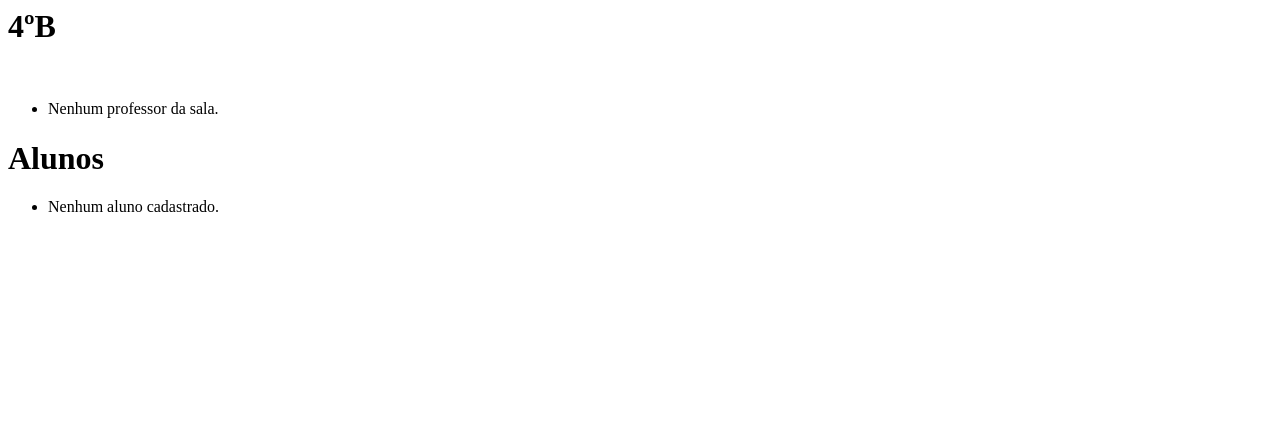
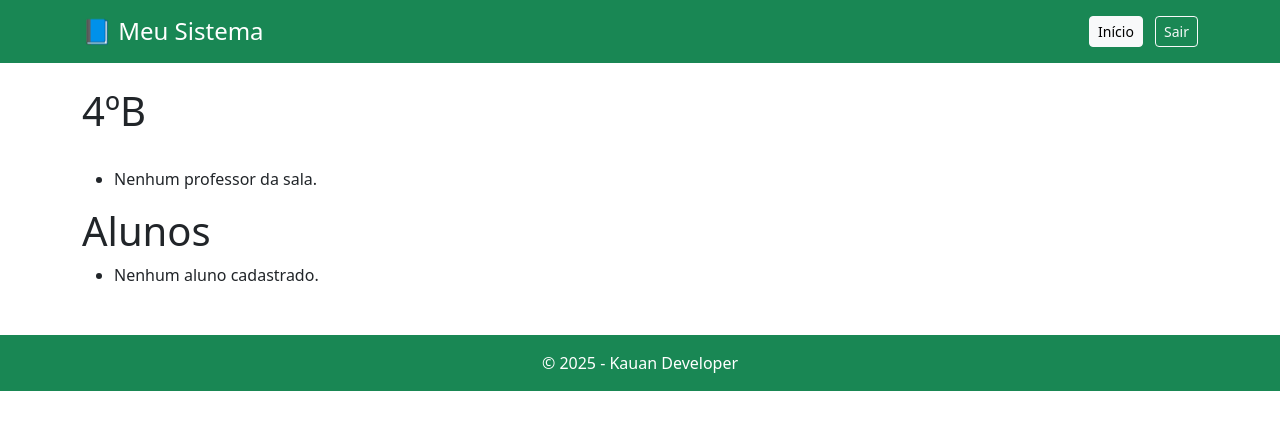
Before and after one commit to KauanAfonso/Gerenciamento-de-turmas, a Django app: page /turmas/detalhes/2 in a window 1280 px wide. Shown: the top 430 px of the page. Run offline with Django 5.2, Linux system fonts and the light colour scheme; data comes from the database, SQL or seed files in the repository; both versions use the stored data as it was after the commit.

Commit message:
Fazendo um frontend

```diff
--- /dev/null
+++ b/project/app/Templates/base.html
@@ -0,0 +1,41 @@
+{% load static %}
+<!DOCTYPE html>
+<html lang="pt-br">
+<head>
+    <meta charset="UTF-8">
+    <title>{% block title %}Minha Página{% endblock %}</title>
+
+    <!-- Bootstrap CDN -->
+    <link href="https://cdn.jsdelivr.net/npm/bootstrap@5.3.3/dist/css/bootstrap.min.css" rel="stylesheet">
+
+    <!-- Seu CSS -->
+    <link rel="stylesheet" href="{% static 'seu_app/style.css' %}">
+</head>
+<body>
+
+    <!-- HEADER VERDE -->
+    <header class="bg-success text-white py-3 mb-4">
+        <div class="container d-flex justify-content-between align-items-center">
+            <h1 class="h4 m-0">📘 Meu Sistema</h1>
+            <nav>
+                <a href="/" class="btn btn-light btn-sm me-2">Início</a>
+                <a href="/logout/" class="btn btn-outline-light btn-sm">Sair</a>
+            </nav>
+        </div>
+    </header>
+
+    <!-- CONTEÚDO DA PÁGINA -->
+    <main class="container mb-5">
+        {% block content %}
+        {% endblock %}
+    </main>
+
+    <!-- FOOTER VERDE -->
+    <footer class="bg-success text-white text-center py-3 mt-auto">
+        <div class="container">
+            <p class="mb-0">&copy; 2025 - Kauan Developer</p>
+        </div>
+    </footer>
+
+</body>
+</html>
--- a/project/app/Templates/detalhes.html
+++ b/project/app/Templates/detalhes.html
@@ -1,3 +1,7 @@
+{%  extends "base.html" %}
+
+
+{%block content %}
 <h1>{{ turma.serie_turma }}</h1><br>
 {% comment %} <a href="{%url 'logout_view'%}">SAIR</a> {% endcomment %}
 {% if user.is_authenticated and user.is_superuser%}
@@ -42,3 +46,4 @@
         <li>Nenhum aluno cadastrado.</li>
     {% endif %}
 </ul>
+{% endblock %}
--- a/project/app/Templates/prof_detalhes.html
+++ b/project/app/Templates/prof_detalhes.html
@@ -1,4 +1,7 @@
-<h1>Professor</h1>
+
+
+<h1>Professor {{professor.nome}}</h1>
+
 <ul>
     {% if professores %}
         {% for professor in professores %}
--- a/project/app/Templates/turmas.html
+++ b/project/app/Templates/turmas.html
@@ -1,6 +1,9 @@
+{%  extends "base.html" %}
+
 <h1>turmas</h1>
 <a href="{% url 'logout_view' %}">Sair</a>
 
+{% block content %}
 {% if user.is_authenticated and user.is_superuser %}
 <a href="{% url 'criar_turma' %}">Criar Turma</a>
 {% endif %}
@@ -18,3 +21,5 @@
 {%endfor%}
 
 </ul>
+
+{%  endblock %}
--- a/project/app/views.py
+++ b/project/app/views.py
@@ -78,10 +78,11 @@ def visualizar_turmas_professor(request, pk):
         for aula in aulas:
             professor_aulas.append(
                 {
+                    'prof':professor,
                     'turma': aula.pk_turma,
                     'materia': aula.pk_materia,
                     'horario': aula.pk_horario,
-                    'dia_semana': aula.pk_dias_semana
+                    'dia_semana': aula.pk_dias_semana,
                 }
             )
         return render(request, 'prof_detalhes.html' , {'professores':professor_aulas})
```
Also changed, not shown: project/db.sqlite3.
